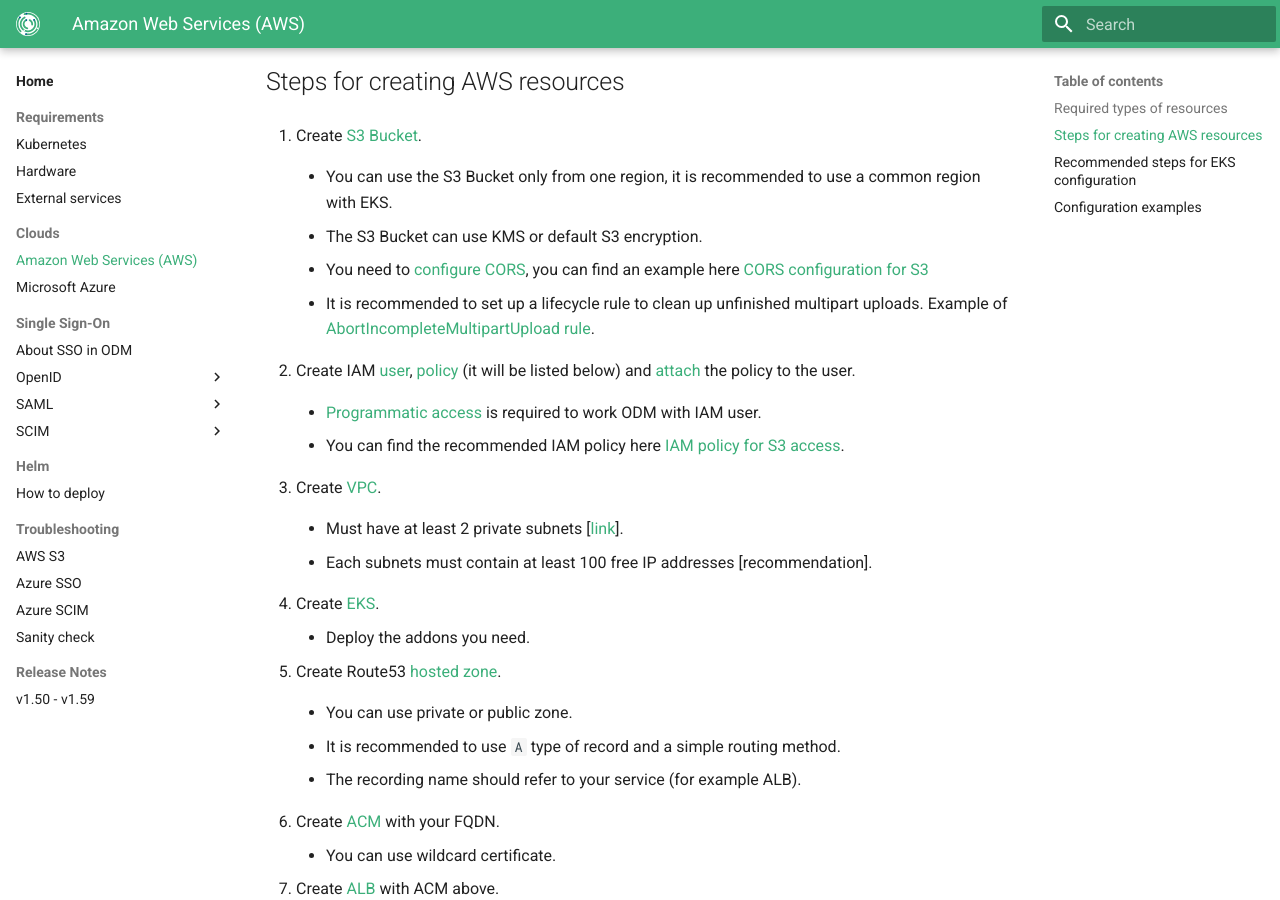
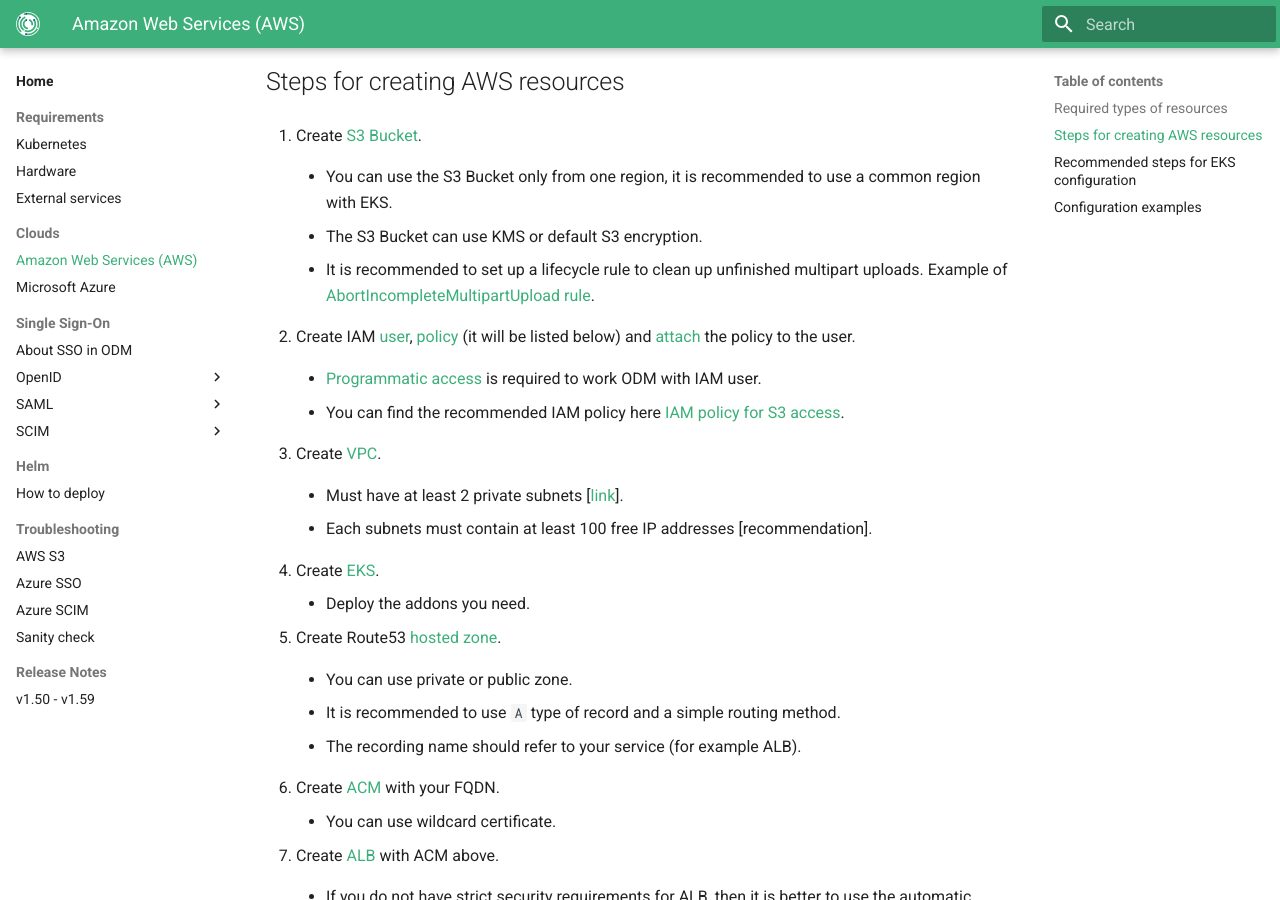
Before and after one commit to genestack/admin-docs, an MkDocs documentation site: the page built from docs/home/clouds/aws.md, in a window 1280 px wide and 900 px high, scrolled down 490 px. Built offline with MkDocs 1.6.1 and Material for MkDocs 9.7.7, drawn with Linux system fonts in a browser that asks for light colours; the version menu is left out; some of the changed text lies outside the part shown.

````diff
--- a/docs/home/clouds/aws.md
+++ b/docs/home/clouds/aws.md
@@ -17,8 +17,6 @@
     - You can use the S3 Bucket only from one region, it is recommended to use a common region with EKS.
 
     - The S3 Bucket can use KMS or default S3 encryption.
-
-    - You need to [configure CORS](https://docs.aws.amazon.com/AmazonS3/latest/userguide/enabling-cors-examples.html), you can find an example here [CORS configuration for S3](#configuration-examples)
 
     - It is recommended to set up a lifecycle rule to clean up unfinished multipart uploads. Example of [AbortIncompleteMultipartUpload rule](#configuration-examples).
 
@@ -120,28 +118,6 @@
 
 ## Configuration examples
 
-<details><summary>CORS configuration for S3</summary>
-```json
-[
-    {
-        "AllowedHeaders": [
-            "accept",
-            "accept-language",
-            "Content-Type"
-        ],
-        "AllowedMethods": [
-            "PUT"
-        ],
-        "AllowedOrigins": [
-            "https://ODM_FQDN"
-        ],
-        "ExposeHeaders": [],
-        "MaxAgeSeconds": 3000
-    }
-]
-```
-</details>
-
 <details><summary>AbortIncompleteMultipartUpload rule</summary>
 ```json
 {
````
